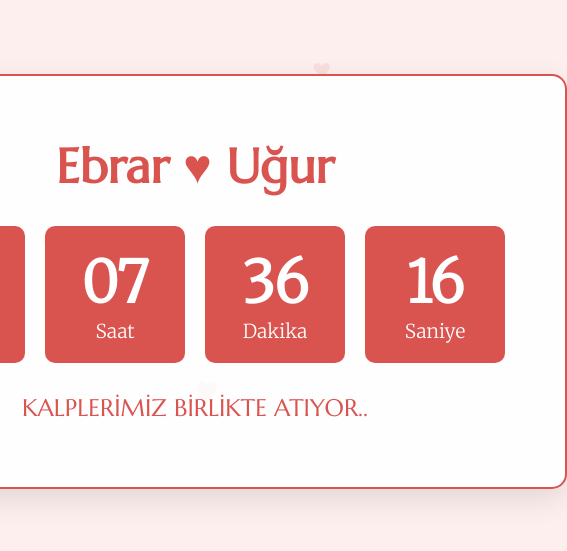
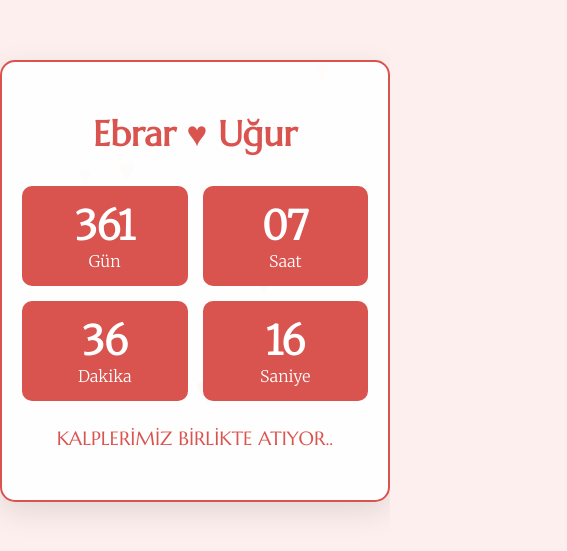
Before and after one commit to ugurberktas/Ebrarim, a plain HTML site: page time.html in a window 390 px wide. Shown: the part 141-692 px from the top of the page, 567 px wide, since content can reach past the window. Drawn offline with Linux system fonts and the light colour scheme.

Commit message:
Güncellenmiş site

```diff
--- a/index.html
+++ b/time.html
@@ -10,7 +10,7 @@
 
     <style>
         body {
-            background-color: #fcefee; /* Romantik pembe/krem arka plan */
+            background-color: #fcefee;
             font-family: 'Merriweather', serif;
             color: #443a3a;
             display: flex;
@@ -37,7 +37,6 @@
             position: absolute;
             bottom: 0;
             font-size: 2em;
-            /* DEĞİŞİKLİK: Rengi daha belirgin (opaklık %20 -> %50) */
             color: rgba(217, 83, 79, 0.5);
             animation: rise 15s linear infinite;
         }
@@ -52,7 +51,6 @@
         @keyframes rise {
             0% {
                 transform: translateY(0);
-                /* DEĞİŞİKLİK: Tam opaklıkta başlasın */
                 opacity: 1;
             }
             100% {
@@ -70,20 +68,25 @@
             box-shadow: 0 10px 30px rgba(0, 0, 0, 0.1);
             border: 2px solid #d9534f;
             z-index: 1;
+            /* Ana kutunun çok genişlemesini engelle */
+            max-width: 800px;
+            width: 90%; /* Ekran küçüldükçe o da küçülsün */
         }
 
         h1 {
             font-family: 'Marcellus', serif;
             color: #d9534f;
             font-size: 3em;
-            margin-top: 20px; /* Üstte biraz boşluk */
-            margin-bottom: 30px; /* Sayaçla arasına boşluk */
+            margin-top: 20px;
+            margin-bottom: 30px;
         }
 
         #counter {
             display: flex;
             gap: 20px;
             justify-content: center;
+            /* YENİ EKLENDİ: Kutular sığmazsa alt satıra atlasın */
+            flex-wrap: wrap;
         }
 
         .box {
@@ -93,6 +96,8 @@
             border-radius: 10px;
             min-width: 100px;
             font-size: 1.2em;
+            /* YENİ EKLENDİ: Esnek büyüme/küçülme */
+            flex: 1 1 100px;
         }
 
         .box span {
@@ -101,12 +106,45 @@
             font-weight: bold;
         }
 
-        /* YENİ EKLENEN ALT YAZI STİLİ */
         .footer-text {
-            font-family: 'Marcellus', serif; /* Şık font */
+            font-family: 'Marcellus', serif;
             font-size: 1.5em;
-            margin-top: 30px; /* Sayaçla arasına boşluk */
-            color: #d9534f; /* Ana kırmızı rengimiz */
+            margin-top: 30px;
+            color: #d9534f;
+        }
+
+        /* ----------------------------------------------
+        YENİ EKLENEN RESPONSIVE KISMI (MOBİL UYUMLULUK)
+        ----------------------------------------------
+        */
+        @media (max-width: 600px) {
+            .container {
+                padding: 30px 20px; /* Kenar boşluklarını azalt */
+                width: 90%; /* Zaten %90 ama garantilesin */
+            }
+
+            h1 {
+                font-size: 2.2em; /* Başlığı küçült */
+            }
+
+            #counter {
+                gap: 15px; /* Kutucukların arasını azalt */
+            }
+
+            .box {
+                padding: 15px; /* Kutu iç boşluğunu azalt */
+                min-width: 80px; /* Minimum genişliği azalt */
+                font-size: 1em; /* Kutu (Gün, Saat..) yazısını küçült */
+            }
+
+            .box span {
+                font-size: 2.5em; /* Kutu (Sayı) yazısını küçült */
+            }
+
+            .footer-text {
+                font-size: 1.2em; /* Alt yazıyı küçült */
+                margin-top: 25px;
+            }
         }
     </style>
 </head>
```
